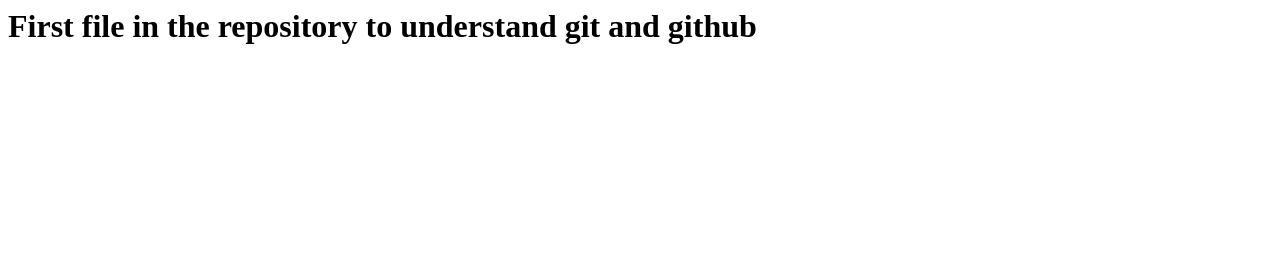
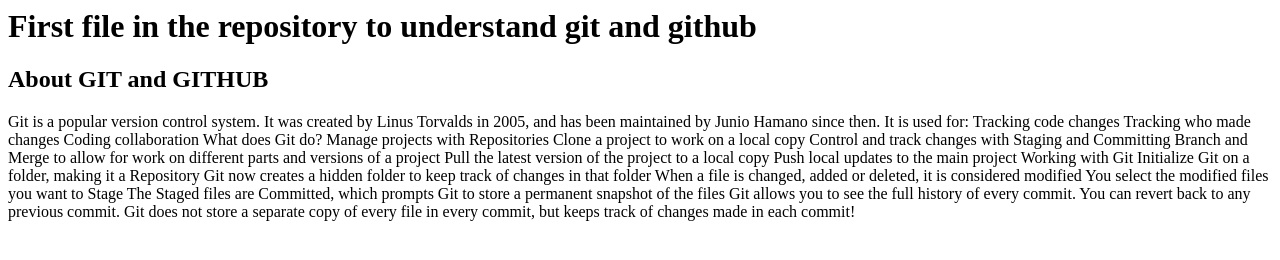
Before and after one commit to swat-k/Project_ZopSmart, a plain HTML site: page index.html in a window 1280 px wide. Drawn offline with Linux system fonts and the light colour scheme.

Commit message:
Update index.html

```diff
--- a/index.html
+++ b/index.html
@@ -3,5 +3,36 @@
 </head>
 <body>
 <h1> First file in the repository to understand git and github</h1>
+<div>
+  <h2>About GIT and GITHUB</h2>
+  <p>Git is a popular version control system. It was created by Linus Torvalds in 2005, and has been maintained by Junio Hamano since then.
+
+It is used for:
+
+    Tracking code changes
+    Tracking who made changes
+    Coding collaboration
+
+What does Git do?
+
+    Manage projects with Repositories
+    Clone a project to work on a local copy
+    Control and track changes with Staging and Committing
+    Branch and Merge to allow for work on different parts and versions of a project
+    Pull the latest version of the project to a local copy
+    Push local updates to the main project
+
+Working with Git
+
+    Initialize Git on a folder, making it a Repository
+    Git now creates a hidden folder to keep track of changes in that folder
+    When a file is changed, added or deleted, it is considered modified
+    You select the modified files you want to Stage
+    The Staged files are Committed, which prompts Git to store a permanent snapshot of the files
+    Git allows you to see the full history of every commit.
+    You can revert back to any previous commit.
+    Git does not store a separate copy of every file in every commit, but keeps track of changes made in each commit!
+</p>
+</div>
 </body>
 </html>
```
